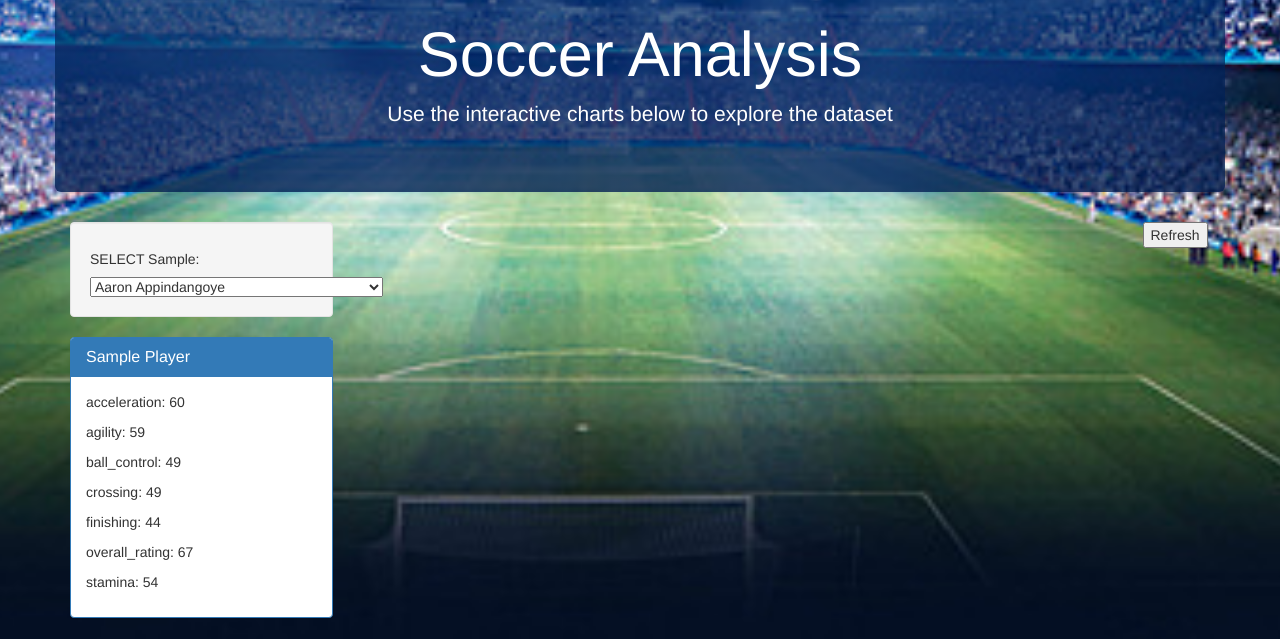
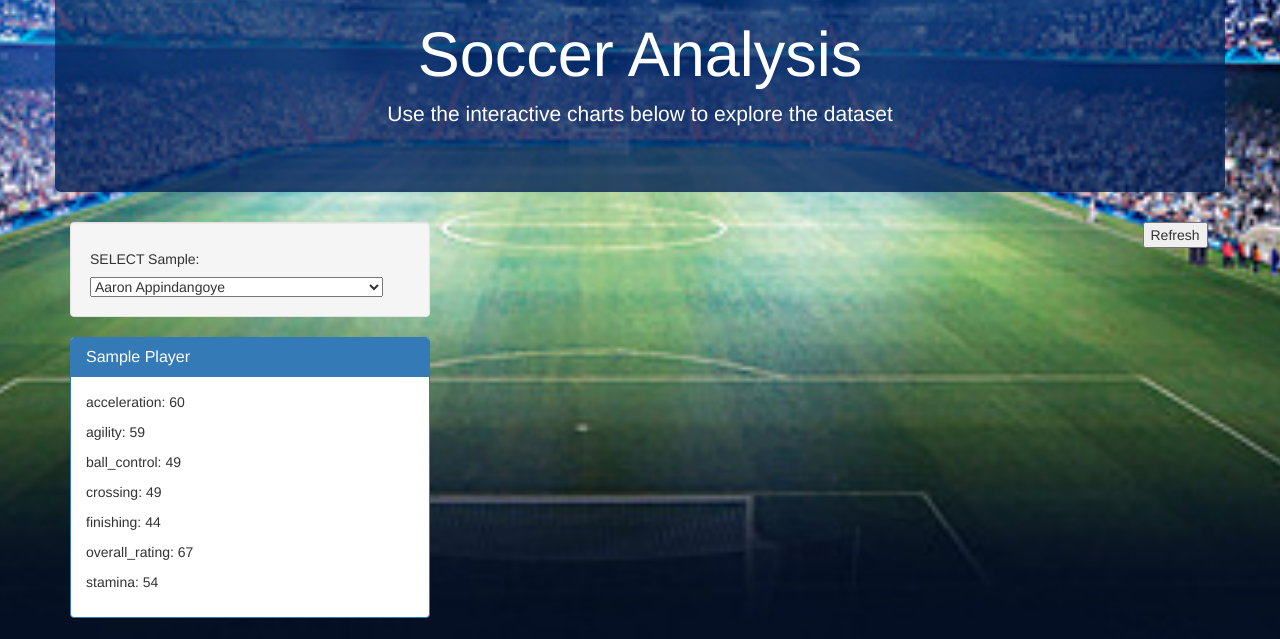
Before and after one commit to Randy0601/Soccer-Analysis, a Flask app: page / in a window 1280 px wide. Shown: the part 898-1537 px from the top of the page. Run offline with Flask 2, Linux system fonts and the light colour scheme; data comes from the database, SQL or seed files in the repository; some libraries are stand-ins or nearby versions.

Commit message:
updated html file

```diff
--- a/templates/index.html
+++ b/templates/index.html
@@ -50,7 +50,7 @@
       </div>
     </div>
     <div class="row">
-      <div class="col-md-3">
+      <div class="col-md-4">
         <div class="well">
           <h5>SELECT Sample:</h5>
           <select id="selDataset" onchange="optionChanged(this.value)"></select>
@@ -62,7 +62,7 @@
           <div id="sample-metadata" class="panel-body"></div>
         </div>
       </div>
-      <div class="col-md-8">
+      <div class="col-md-7">
         <div id="myDiv"></div>
       </div>
       <div class="col-md-1">
```
